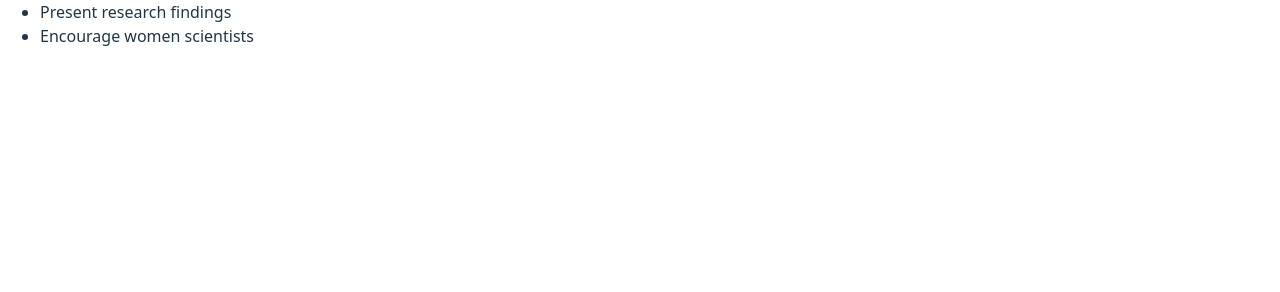
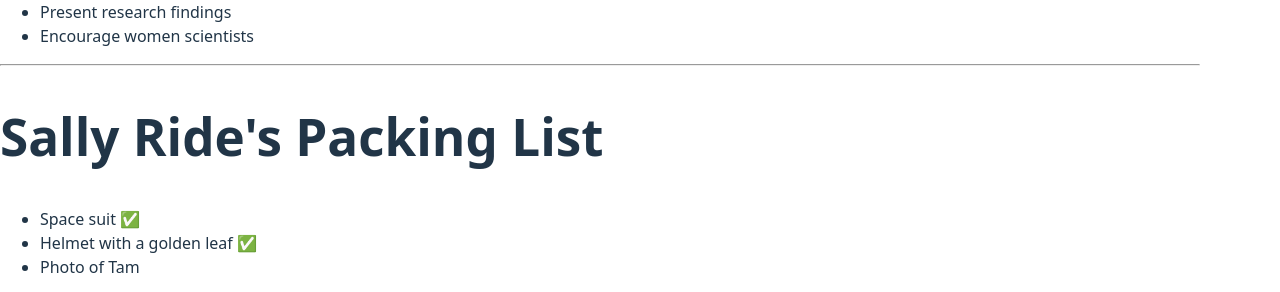
Before and after one commit to thealiane09/appdev1, a React (Vite) app in the folder react-describing-ui/: page / in a window 1280 px wide. Shown: the part 1299-1591 px from the top of the page. Before the commit the page ends 1363 px from the top, so only its background shows below. Built offline with nearby package versions, Linux system fonts and the light colour scheme.

Commit message:
How to conditionally render components

```diff
--- a/react-describing-ui/src/App.jsx
+++ b/react-describing-ui/src/App.jsx
@@ -1,6 +1,7 @@
 import Gallery from './Gallery.jsx';
 import TodoList from './TodoList.jsx';
-import TodoList2 from './TodoList2.jsx'; // ← add this line
+import TodoList2 from './TodoList2.jsx';
+import PackingList from './PackingList.jsx'; // ← import the new component
 
 export default function App() {
   return (
@@ -11,6 +12,8 @@
       <TodoList />
       <hr />
       <TodoList2 />
+      <hr />
+      <PackingList />
     </div>
   );
 }
--- /dev/null
+++ b/react-describing-ui/src/PackingList.jsx
@@ -0,0 +1,20 @@
+function Item({ name, isPacked }) {
+  return (
+    <li className="item">
+      {name} {isPacked && '✅'}
+    </li>
+  );
+}
+
+export default function PackingList() {
+  return (
+    <section>
+      <h1>Sally Ride's Packing List</h1>
+      <ul>
+        <Item isPacked={true} name="Space suit" />
+        <Item isPacked={true} name="Helmet with a golden leaf" />
+        <Item isPacked={false} name="Photo of Tam" />
+      </ul>
+    </section>
+  );
+}
```
